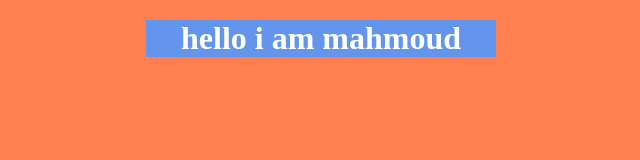
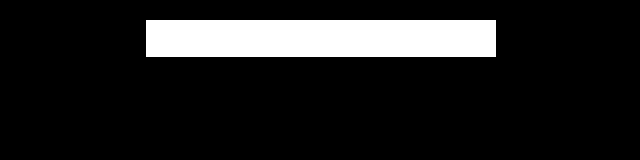
Before and after one commit to mahmoud-abdelaziz0/testGit, a plain HTML site: page index.html in a window 1280 px wide. Shown: the whole page, without its empty margins (319-959 px from the left). Drawn offline with Linux system fonts and the light colour scheme.

Commit message:
update from branch

```diff
--- a/index.html
+++ b/index.html
@@ -9,7 +9,7 @@
 </head>
 
 <body>
-  <h1>hello i am mahmoud</h1>
+  <h1>hello i am branch</h1>
   <script src="app.js"></script>
 </body>
 
--- a/style.css
+++ b/style.css
@@ -1,11 +1,11 @@
 h1 {
   text-align: center;
   width: 350px;
-  background-color: cornflowerblue;
+  background-color: white;
   color: white;
   margin: 20px auto;
 }
 
 body {
-  background-color: coral;
+  background-color: black;
 }
```
